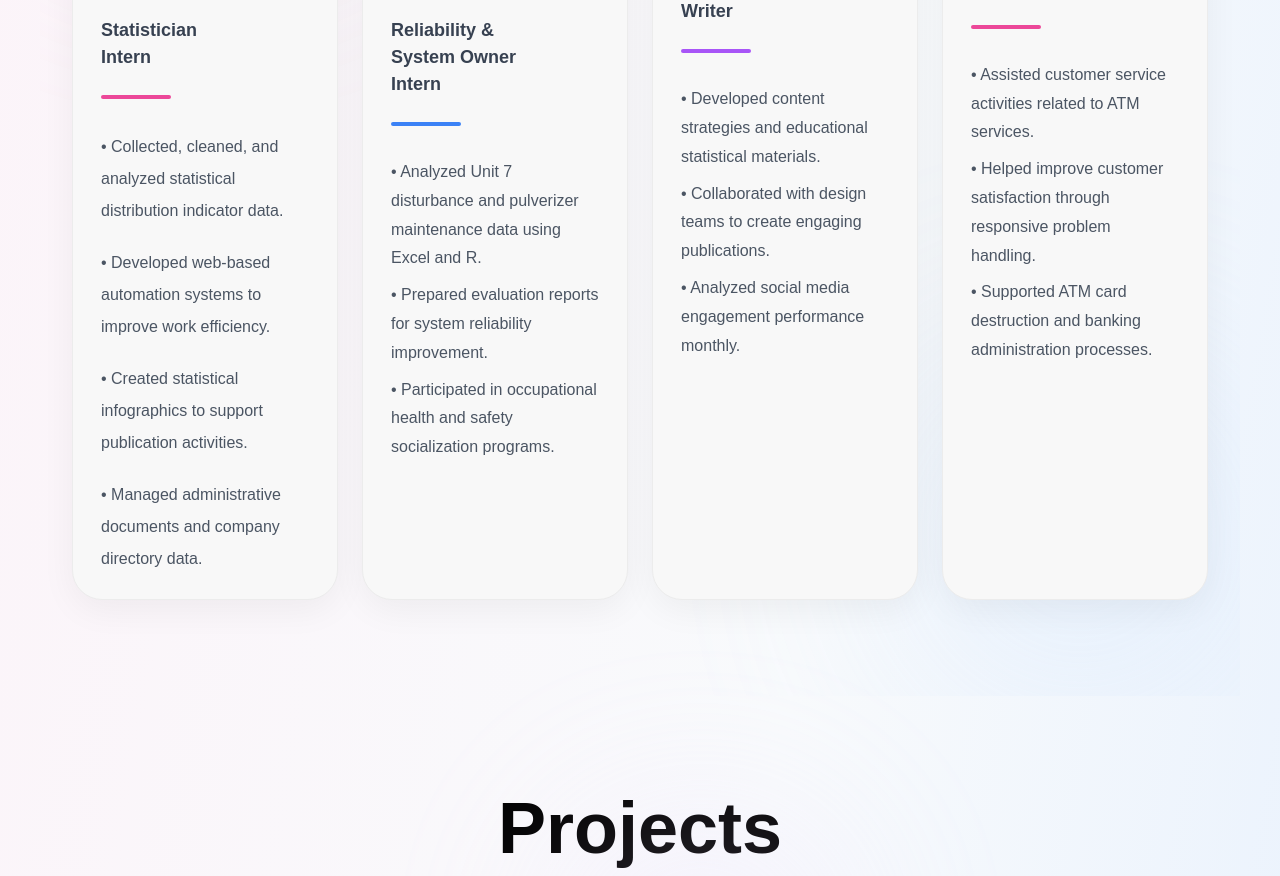
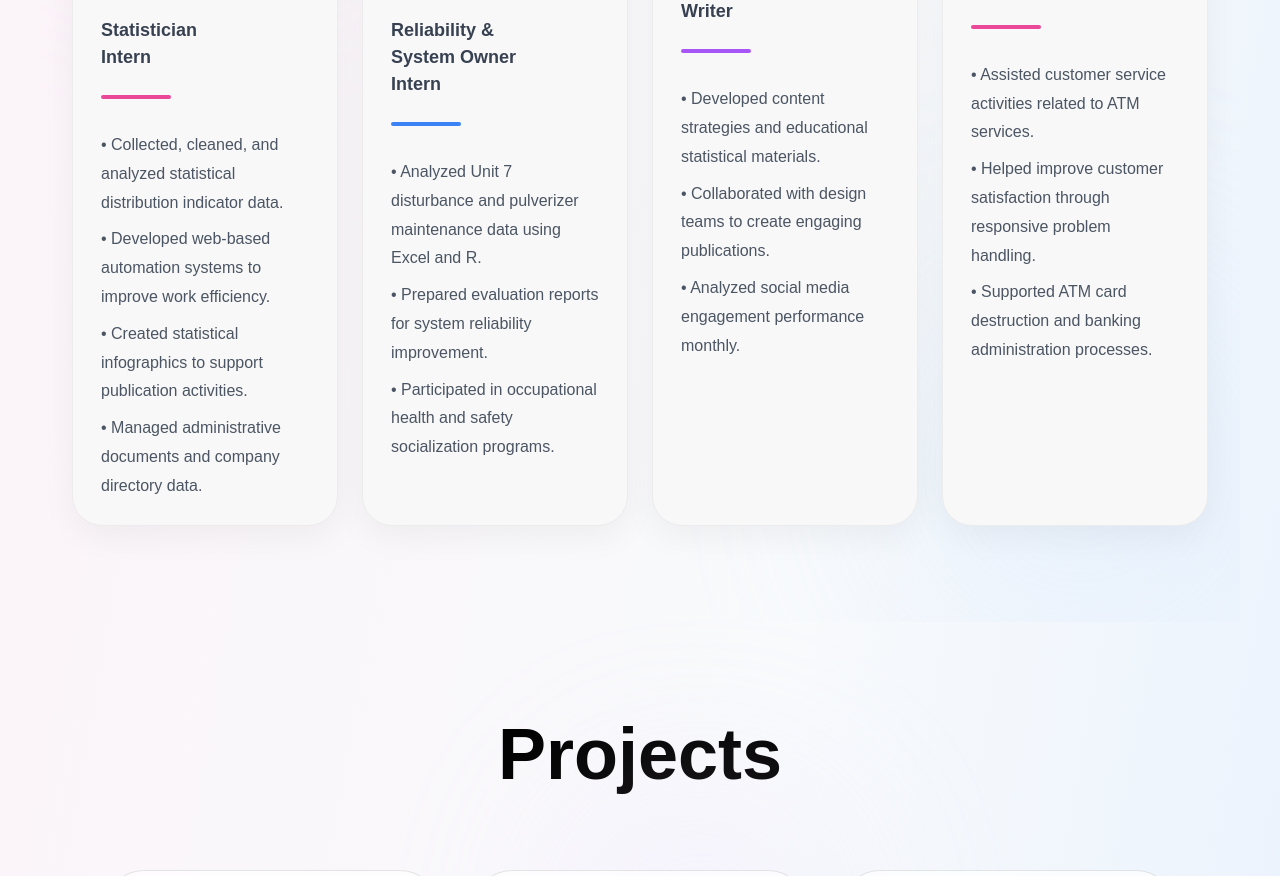
Before and after one commit to lintangntyas/portfolio, a Next.js app: page / in a window 1280 px wide. Shown: the part 2080-2956 px from the top of the page. Built offline with nearby package versions, Linux system fonts and the light colour scheme.

Commit message:
Update page.js

```diff
--- a/app/page.js
+++ b/app/page.js
@@ -389,17 +389,7 @@ export default function Home() {
               <div className="w-[70px] h-[4px] bg-pink-500 rounded-full mt-6 mb-8"></div>
 
               {/* LIST */}
-              <ul
-                className="
-                  space-y-5
-
-                  text-[#4b5563]
-
-                  text-[16px]
-
-                  leading-[2]
-                "
-              >
+              <ul className="space-y-2 text-[#4b5563] text-[16px] leading-[1.8]">
 
                 <li>
                   • Collected, cleaned, and analyzed statistical distribution indicator data.
```
